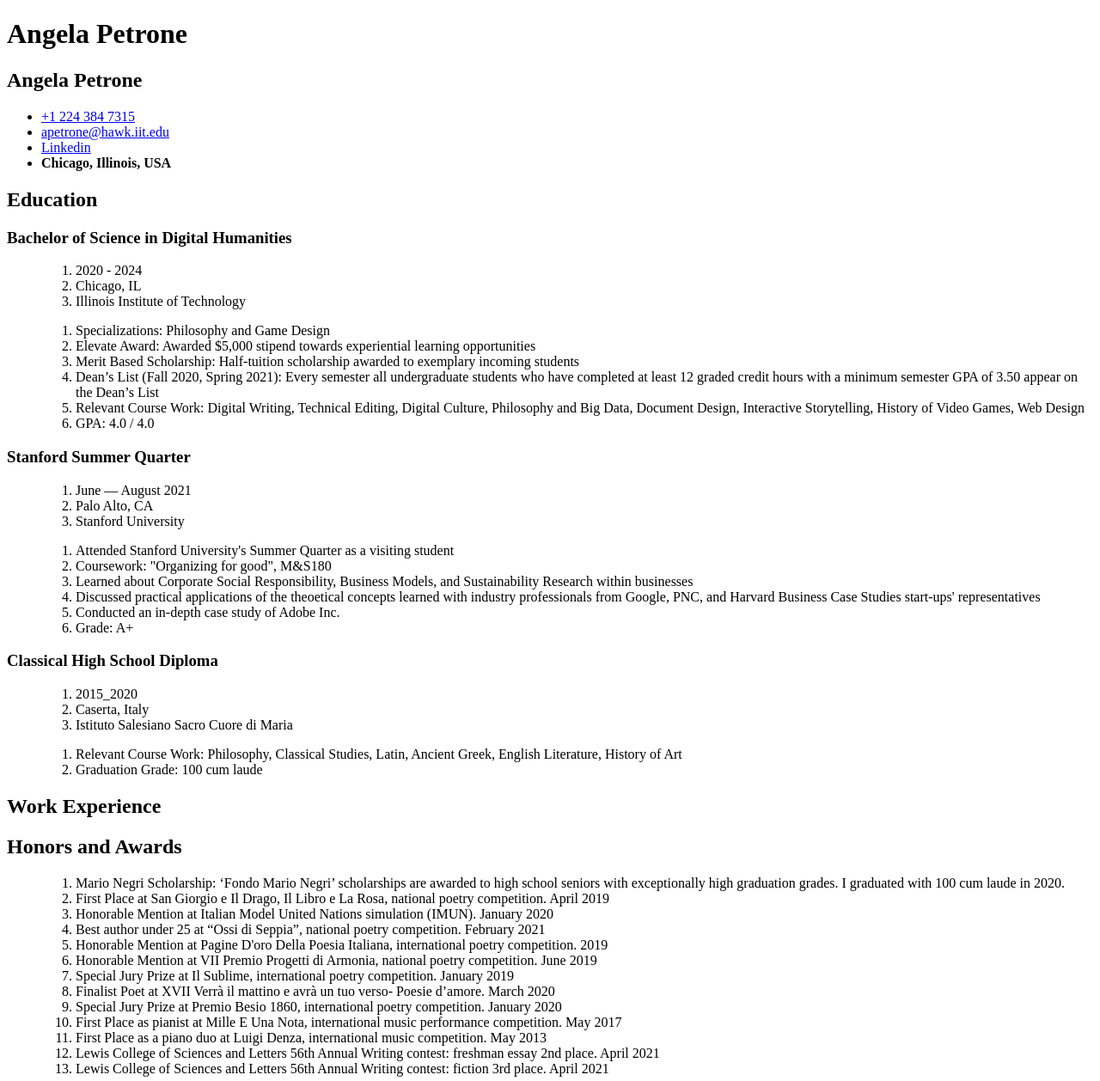
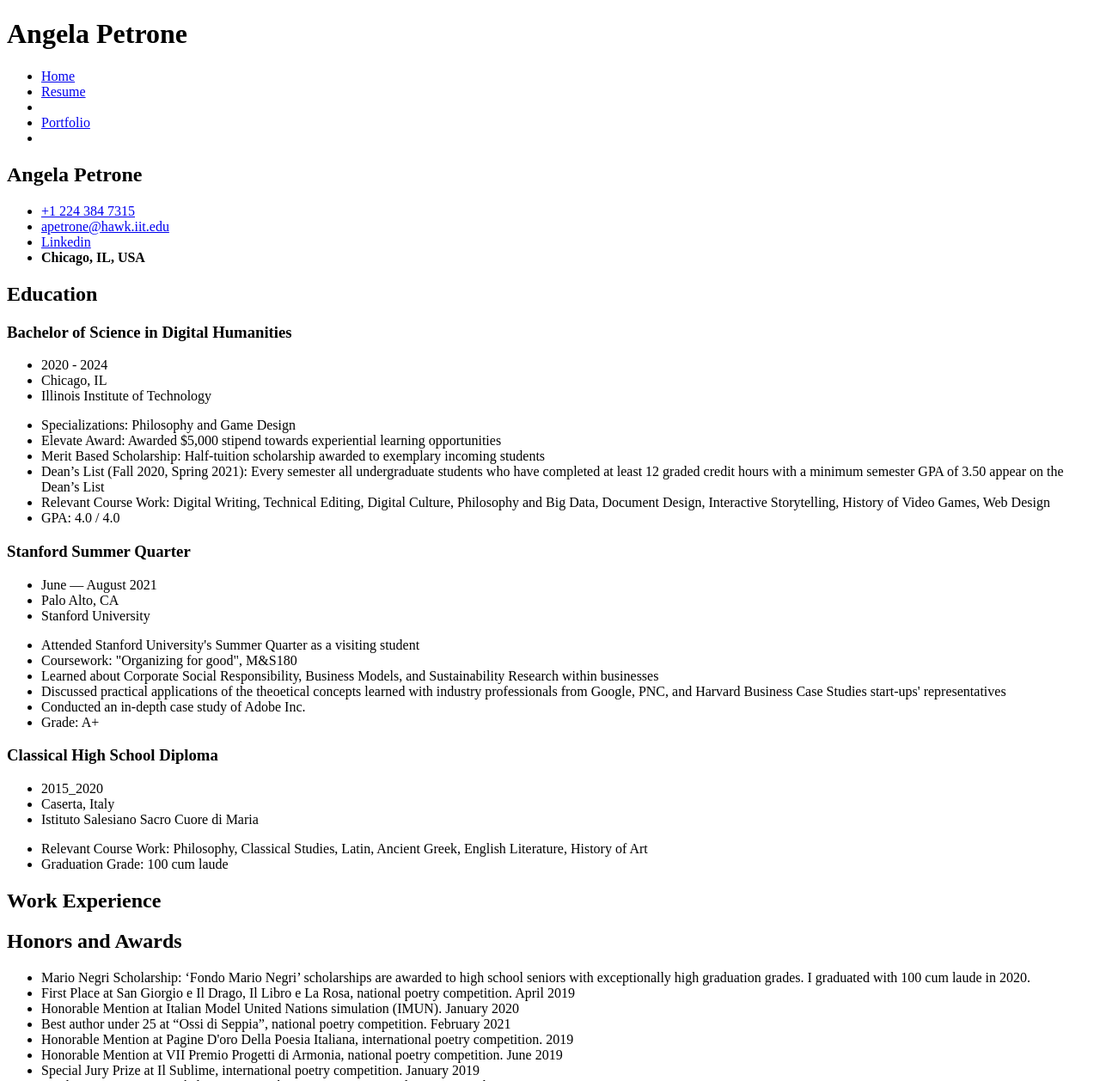
Before and after one commit to avgelix/Website01, a plain HTML site: page resume/index.html in a window 1280 px wide. Shown: the top 1258 px of the page at 86% size. Drawn offline with Linux system fonts and the light colour scheme.

Commit message:
Modify navigation and add more ids to all pages

```diff
--- a/index.html
+++ b/index.html
@@ -1,17 +1,19 @@
 <!DOCTYPE html>
-<html lang="en">
+<html lang="en" id="home">
   <head>
     <meta charset="utf-8" />
     <title>Home Page: Angela Petrone</title>
     <link rel="stylesheet" href="../css/screen.css"/>
   </head>
-  <body>
+ <body>
+    <nav id="navigation">
+      <ul>
+        <a href="/">Home</a>
+        <a href="resume/">Resume</a>
+        <a href="portfolio/">Portfolio</a>
+      </ul>
+    </nav>
     <main id="content">
-      <nav>
-        <link rel="Resume" href="/resume/index.html">
-        <link rel="Portfolio" href="/portfolio/index.html">
-        <link rel="Home" href="/index.html">
-      </nav>
     </main>
     <footer id="footer">
       <p>Site content and design copyright Angela Petrone</p>
--- a/resume/index.html
+++ b/resume/index.html
@@ -1,33 +1,33 @@
 <!DOCTYPE html>
-<html lang="en">
+<html lang="en" id="resume">
   <head>
     <meta charset="utf-8" />
     <title>Resume: Angela Petrone</title>
+    <link rel="stylesheet" href="../css/screen.css"/>
   </head>
+
   <body>
     <header id="header">
       <h1>Angela Petrone</h1>
     </header>
+    <nav id="navigation">
+      <ul>
+        <li><a href="../">Home</a></li>
+        <li><a href="../resume/">Resume</a><li/>
+        <li><a href="../portfolio/">Portfolio</a><li/>
+      </ul>
+    </nav>
     <main id="content">
       <article id="resume">
         <header class="h-card">
           <h2> <a class= "p-name u-url" href="#"></a> Angela Petrone</h2>
           <ul>
-            <li>
-              <a class="u-email" href="tel:+1-224-384-7315">
-                +1 224 384 7315</a>
-            </li>
-            <li>
-              <a href="mailto:apetrone@hawk.iit.edu">
-            apetrone@hawk.iit.edu</a>
-            </li>
-            <li>
-              <a href="https://www.linkedin.com/in/apetrone02">
-              Linkedin</a>
-            </li>
+            <li><a class="u-email" href="tel:+1-224-384-7315"> +1 224 384 7315</a></li>
+            <li><a href="mailto:apetrone@hawk.iit.edu">apetrone@hawk.iit.edu</a></li>
+            <li><a href="https://www.linkedin.com/in/apetrone02">Linkedin</a></li>
             <li>
               <b class="p-locality"> Chicago, </b>
-              <b class="p-region">Illinois, </b>
+              <b class="p-region">IL, </b>
               <b class= "p-country">USA </b>
             </li>
           </ul>
@@ -35,18 +35,14 @@
         <article id="education">
           <h2>Education</h2>
 
-          <h3>Bachelor of Science in Digital Humanities</h3>
-
+          <section>
+          <h3 class=studies>Bachelor of Science in Digital Humanities</h3>
           <ul>
-            <ol>
               <li>2020 - 2024</li>
               <li>Chicago, IL</li>
               <li>Illinois Institute of Technology</li>
-            </ol>
           </ul>
-
           <ul>
-            <ol>
               <li>Specializations: Philosophy and Game Design</li>
               <li>Elevate Award: Awarded $5,000 stipend towards experiential learning opportunities</li>
               <li>Merit Based Scholarship: Half-tuition scholarship awarded to exemplary
@@ -58,21 +54,17 @@
                 Philosophy and Big Data, Document Design, Interactive Storytelling,
                 History of Video Games, Web Design</li>
               <li>GPA: 4.0 / 4.0</li>
-            </ol>
           </ul>
+          </section>
 
-          <h3>Stanford Summer Quarter</h3>
-
+          <section>
+          <h3 class=studies>Stanford Summer Quarter</h3>
           <ul>
-            <ol>
               <li>June — August 2021</li>
               <li>Palo Alto, CA</li>
               <li>Stanford University</li>
-            </ol>
           </ul>
-
           <ul>
-            <ol>
               <li>Attended Stanford University's Summer Quarter as a visiting student</li>
               <li>Coursework: "Organizing for good", M&S180</li>
               <li>Learned about Corporate Social Responsibility, Business Models, and Sustainability
@@ -82,33 +74,29 @@
                   start-ups' representatives</li>
               <li>Conducted an in-depth case study of Adobe Inc. </li>
               <li>Grade: A+</li>
-            </ol>
           </ul>
+          </section>
 
-
-          <h3>Classical High School Diploma</h3>
-
+          <section>
+          <h3 class=studies>Classical High School Diploma</h3>
           <ul>
-            <ol>
               <li>2015_2020</li>
               <li>Caserta, Italy</li>
               <li>Istituto Salesiano Sacro Cuore di Maria</li>
-            </ol>
           </ul>
-
           <ul>
-            <ol>
               <li>Relevant Course Work: Philosophy, Classical Studies, Latin, Ancient Greek,
                   English Literature, History of Art</li>
               <li>Graduation Grade: 100 cum laude</li>
-            </ol>
           </ul>
+          </section>
         </article>
 
         <article id="work-experience">
           <h2>Work Experience</h2>
 
-          <h3></h3>
+          <h3>
+          </h3>
 
 
 
@@ -116,7 +104,6 @@
         <article id="awards">
           <h2>Honors and Awards</h2>
           <ul>
-            <ol>
               <li>Mario Negri Scholarship: ‘Fondo Mario Negri’ scholarships are awarded to high
                 school seniors with exceptionally high graduation grades.
                 I graduated with 100 cum laude in 2020.</li>
@@ -137,7 +124,6 @@
                 2nd place. April 2021</li>
               <li>Lewis College of Sciences and Letters 56th Annual Writing contest: fiction
                 3rd place. April 2021</li>
-            </ol>
           </ul>
         </article>
 
```
Also changed, not shown: 404.html (added, +26 -0 lines), portfolio/index.html (+11 -10 lines).
